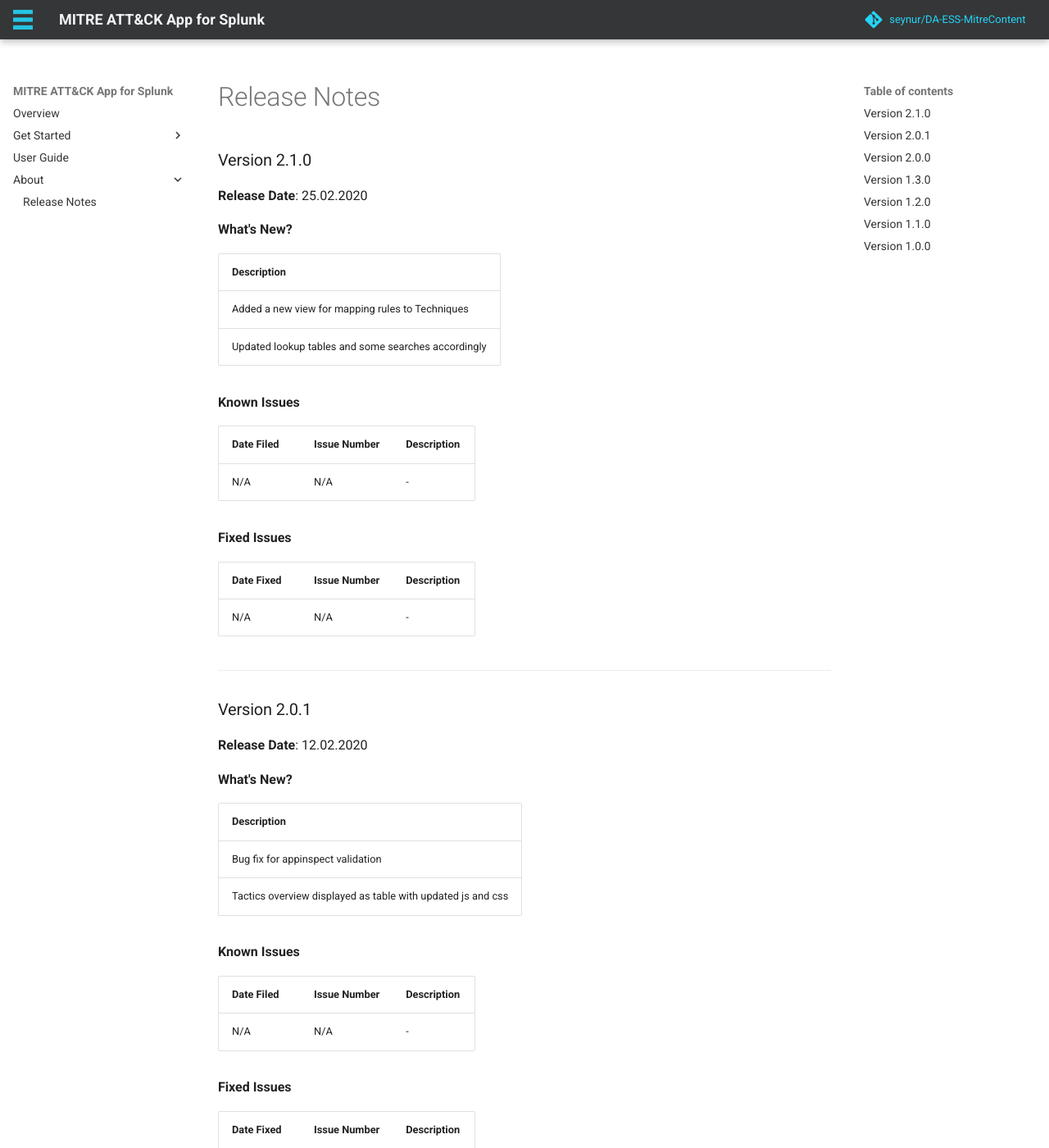
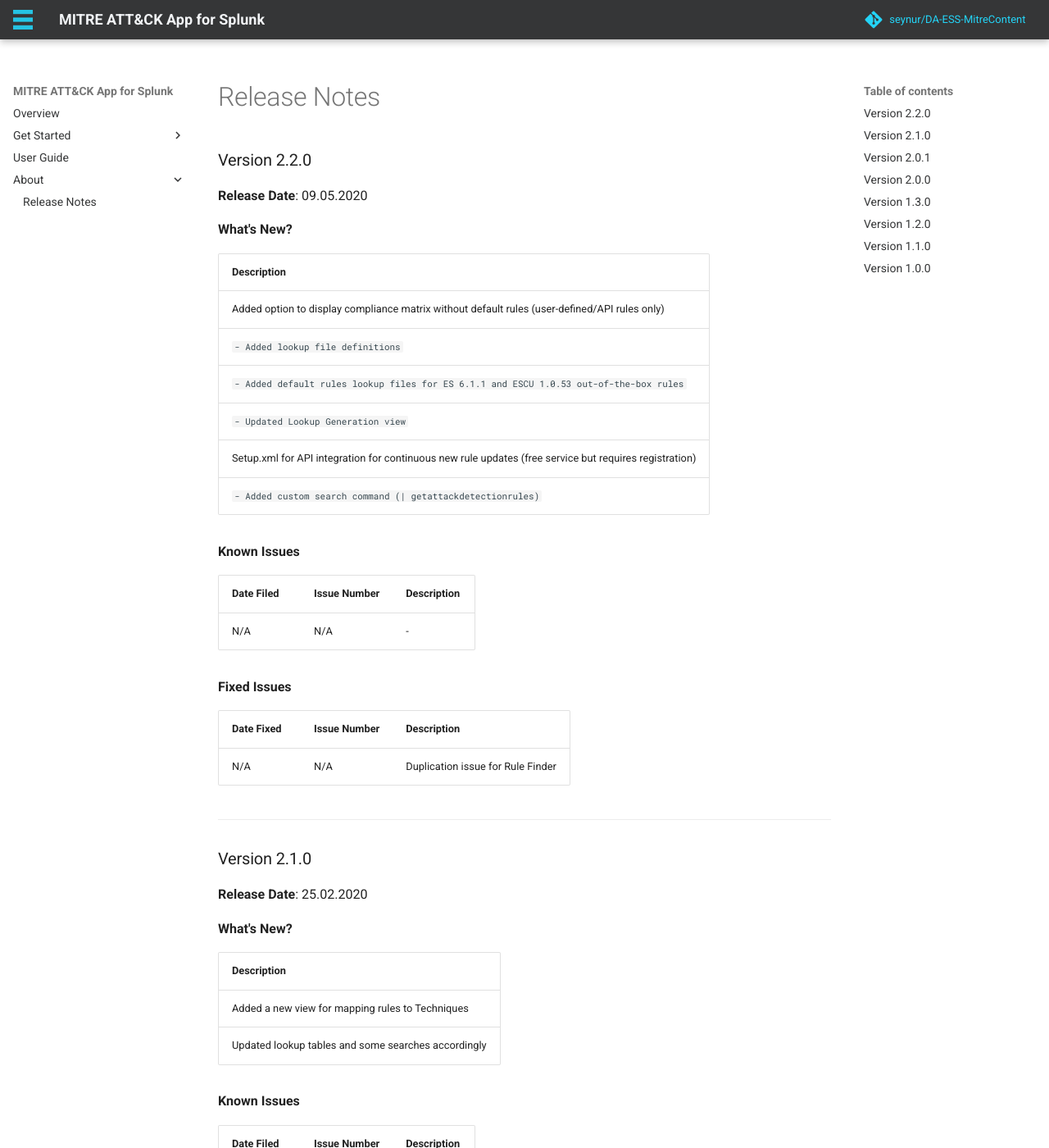
Before and after one commit to Oykucann/mitre-app-for-splunk-docs, an MkDocs documentation site: the page built from docs/release_notes.md, in a window 1280 px wide and 1400 px high. Shown: the whole window at 82% size. Built offline with MkDocs 1.6.1 and Material for MkDocs 9.7.7, drawn with Linux system fonts in a browser that asks for light colours; comment, search, counter and statistics services are not loaded; the version menu is left out.

Commit message:
add v2.2.0

```diff
--- a/docs/release_notes.md
+++ b/docs/release_notes.md
@@ -1,8 +1,38 @@
 ---
 title: Release Notes
 layout: documentation
-latest_version: 2.1.0
+latest_version: 2.2.0
 ---
+
+### Version 2.2.0
+**Release Date**: 09.05.2020
+
+**What's New?**
+
+| Description
+| --------------
+| Added option to display compliance matrix without default rules (user-defined/API rules only)
+| ``- Added lookup file definitions``
+| ``- Added default rules lookup files for ES 6.1.1 and ESCU 1.0.53 out-of-the-box rules``
+| ``- Updated Lookup Generation view``
+| Setup.xml for API integration for continuous new rule updates (free service but requires registration)
+| ``- Added custom search command (| getattackdetectionrules)``
+
+**Known Issues**
+
+| Date Filed    | Issue Number      | Description |
+| ------------- | ----------------  | ----------------------
+| N/A    | N/A          | -
+
+
+**Fixed Issues**
+
+| Date Fixed    | Issue Number      | Description |
+| ------------- | ----------------  | ----------------------
+| N/A    | N/A	          | Duplication issue for Rule Finder
+
+---
+
 
 ### Version 2.1.0
 **Release Date**: 25.02.2020
--- a/mkdocs.yml
+++ b/mkdocs.yml
@@ -50,7 +50,7 @@
     - icon: fontawesome/brands/twitter
       link: https://twitter.com/seynur
   generator: false
-  current_version: 2.0.1
+  current_version: 2.2.0
   version:
     provider: mike
 
```
Also changed, not shown: docs/user_guide.md (+3 -2 lines), snippets/initial_setup.md (+3 -0 lines).
